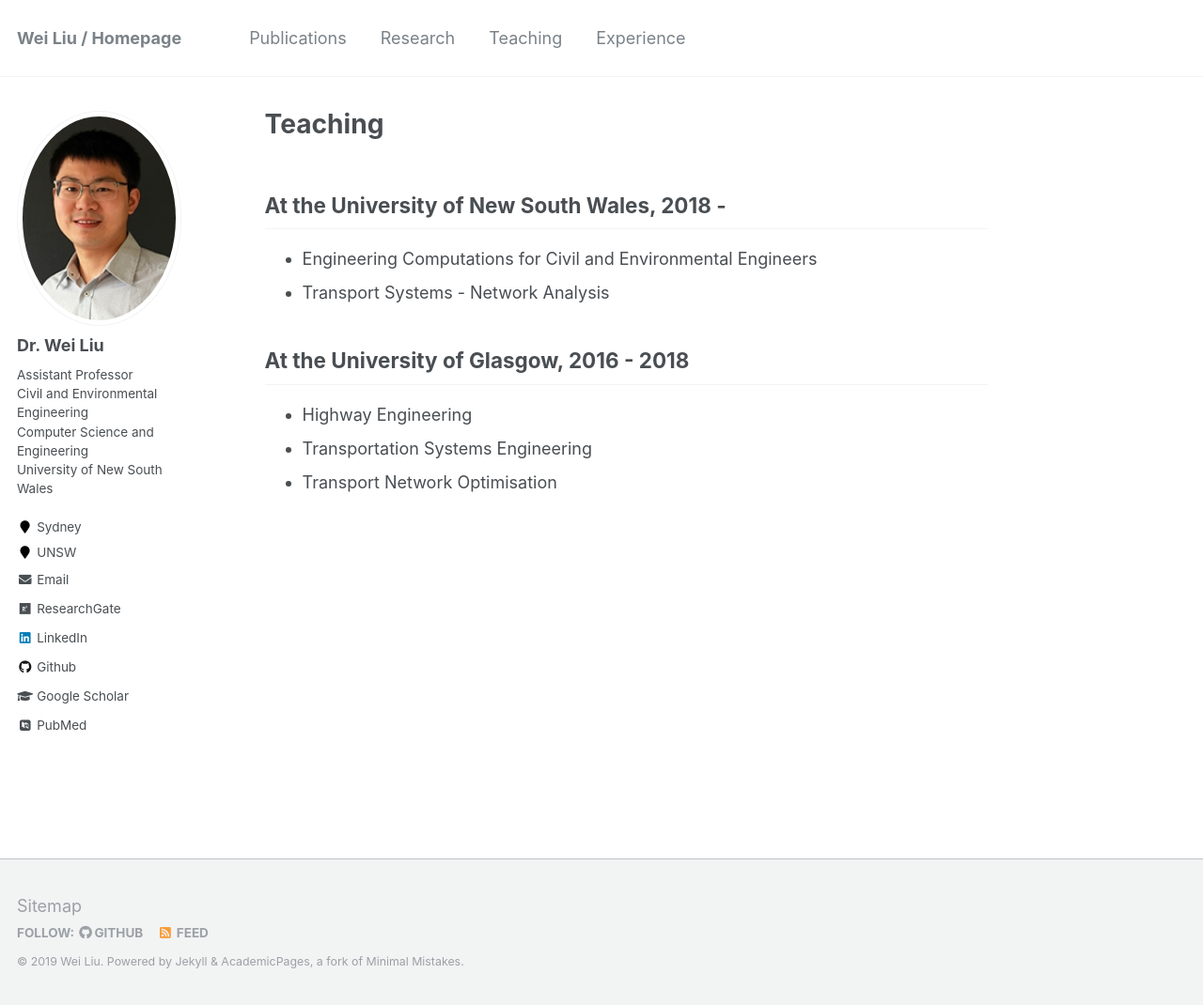
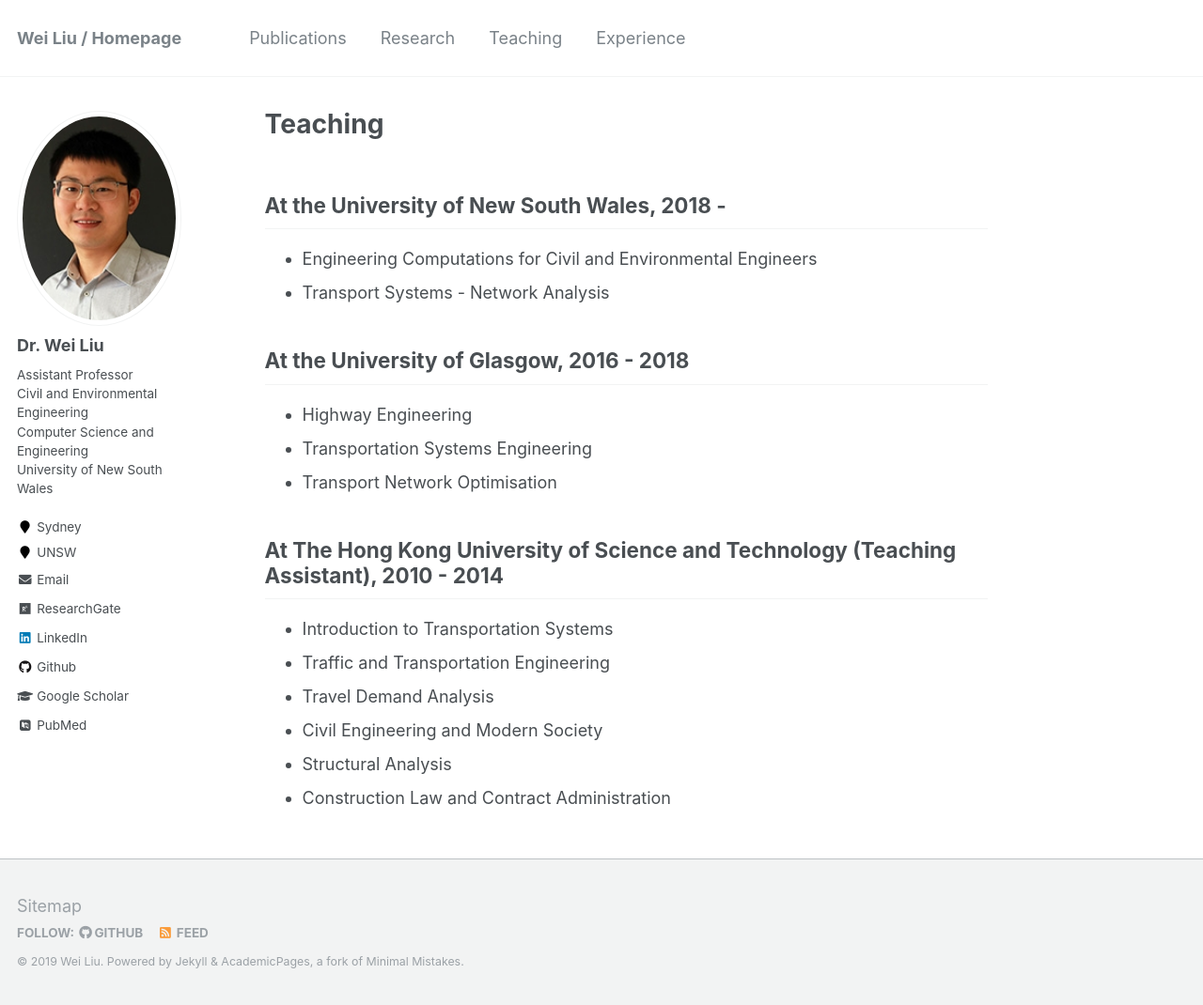
Before and after one commit to weiliu2016/weiliu2016.github.io, a Jekyll site: the page built from _pages/teaching.md, in a window 1280 px wide and 1070 px high. Shown: the whole window at 94% size. Built offline with Jekyll 4.4.1, drawn with Linux system fonts in a browser that asks for light colours; some web fonts are replaced.

Commit message:
Update teaching.md

```diff
--- a/_pages/teaching.md
+++ b/_pages/teaching.md
@@ -14,3 +14,12 @@ At the University of Glasgow, 2016 - 2018
 * Highway Engineering
 * Transportation Systems Engineering
 * Transport Network Optimisation
+
+At The Hong Kong University of Science and Technology (Teaching Assistant), 2010 - 2014
+--------
+* Introduction to Transportation Systems
+* Traffic and Transportation Engineering
+* Travel Demand Analysis
+* Civil Engineering and Modern Society
+* Structural Analysis
+* Construction Law and Contract Administration
```
